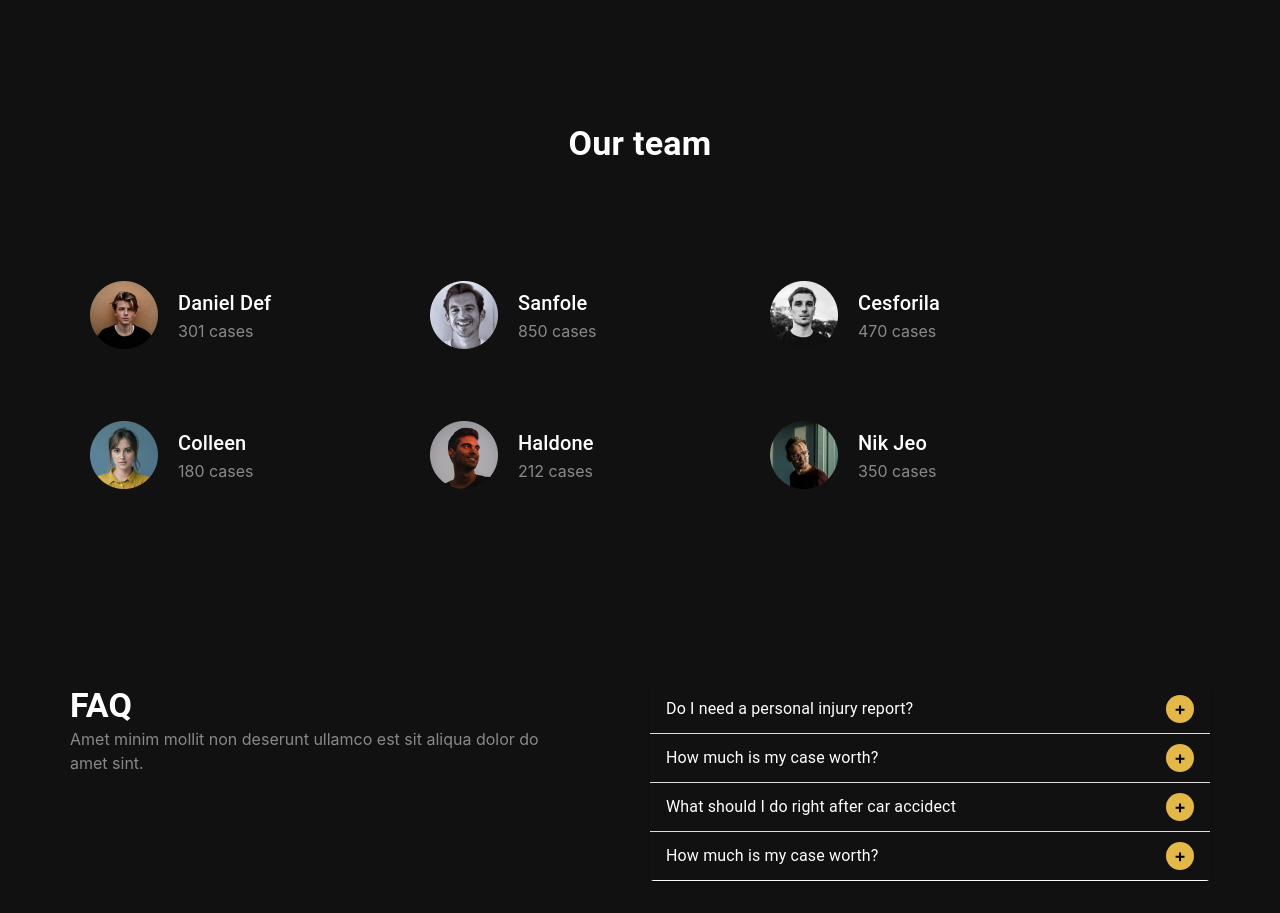
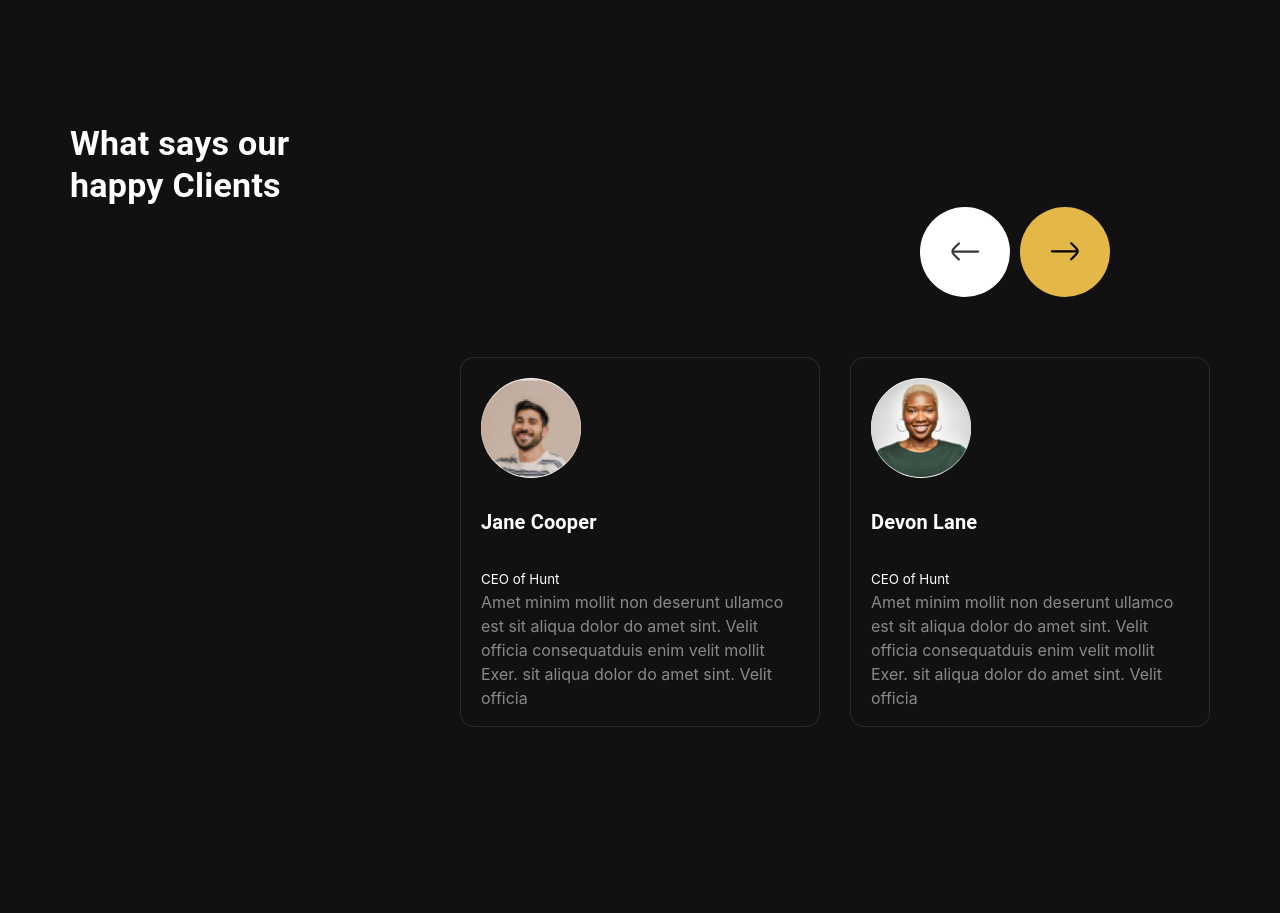
Before and after one commit to saurabhk79/law-firm-landing-page, a React (Create React App) app: page / in a window 1280 px wide. Shown: the part 3080-3993 px from the top of the page. Built offline with nearby package versions, Linux system fonts and the light colour scheme.

Commit message:
review lawfirm

```diff
--- a/src/App.js
+++ b/src/App.js
@@ -8,6 +8,7 @@ import Team from "./components/Team";
 import Faqs from "./components/Faqs";
 import Newsletter from "./components/Newsletter";
 import Footer from "./components/Footer";
+import Reviews from "./components/Reviews";
 
 const App = () => {
   return (
@@ -18,6 +19,7 @@ const App = () => {
         <Intro />
         <Reasons />
         <Practices />
+        <Reviews />
         <Team />
         <Faqs />
         <Newsletter />
--- /dev/null
+++ b/src/components/Reviews/Card.js
@@ -0,0 +1,24 @@
+import { Typography } from "@mui/material";
+import React from "react";
+import styles from "./reviews.module.css";
+
+const Card = ({ name, bgcolor = "#111111", position, image }) => {
+  return (
+    <div className={styles.card} style={{ backgroundColor: bgcolor }}>
+      <div className={styles.cardimg}>
+        <img src={image} alt={name} />
+      </div>
+
+      <Typography variant={"h6"}>{name}</Typography>
+      <small>{position}</small>
+
+      <p className={styles.content}>
+        Amet minim mollit non deserunt ullamco est sit aliqua dolor do amet
+        sint. Velit officia consequatduis enim velit mollit Exer. sit aliqua
+        dolor do amet sint. Velit officia
+      </p>
+    </div>
+  );
+};
+
+export default Card;
--- /dev/null
+++ b/src/components/Reviews/CarouselLeftNavigation.js
@@ -0,0 +1,30 @@
+import React, { useEffect, useState } from "react";
+import { useSwiper } from "swiper/react";
+import styles from "./reviews.module.css";
+import { ReactComponent as LeftArrow } from "../../assets/left.svg";
+
+const CarouselLeftNavigation = () => {
+  const swiper = useSwiper();
+  const [isBeginning, setIsBeginning] = useState(swiper.isBeginning);
+
+  useEffect(() => {
+    swiper.on("slideChange", () => {
+      setIsBeginning(swiper.isBeginning);
+    });
+  }, [isBeginning, swiper, swiper.isBeginning]);
+  return (
+    <div
+      className={styles.leftNavigation}
+      style={{
+        backgroundColor: isBeginning
+          ? "var(--color-white)"
+          : "var(--color-primary)",
+      }}
+      onClick={() => swiper.slidePrev()}
+    >
+      <LeftArrow  />
+    </div>
+  );
+};
+
+export default CarouselLeftNavigation;
--- /dev/null
+++ b/src/components/Reviews/CarouselRightNavigation.js
@@ -0,0 +1,29 @@
+import React, { useEffect, useState } from "react";
+import { useSwiper } from "swiper/react";
+import styles from "./reviews.module.css";
+import { ReactComponent as RightArrow } from "../../assets/right.svg";
+
+const CarouselRightNavigation = () => {
+  const swiper = useSwiper();
+  const [isEnd, setIsEnd] = useState(swiper.isEnd);
+
+  useEffect(() => {
+    swiper.on("slideChange", () => {
+      setIsEnd(swiper.isEnd);
+    });
+  }, [isEnd, swiper, swiper.isEnd]);
+
+  return (
+    <div
+      className={styles.rightNavigation}
+      style={{
+        backgroundColor: isEnd ? "var(--color-white)" : "var(--color-primary)",
+      }}
+      onClick={() => swiper.slideNext()}
+    >
+      <RightArrow />
+    </div>
+  );
+};
+
+export default CarouselRightNavigation;
--- /dev/null
+++ b/src/components/Reviews/index.js
@@ -0,0 +1,48 @@
+import React from "react";
+import { Swiper, SwiperSlide } from "swiper/react";
+import { Navigation } from "swiper/modules";
+import { Typography } from "@mui/material";
+
+import "swiper/css";
+import "swiper/css/navigation";
+import Card from "./Card";
+import styles from "./reviews.module.css";
+
+import review1 from "../../assets/review1.png";
+import review2 from "../../assets/review2.png";
+import review3 from "../../assets/review3.png";
+import CarouselLeftNavigation from "./CarouselLeftNavigation";
+import CarouselRightNavigation from "./CarouselRightNavigation";
+
+const Reviews = () => {
+  return (
+    <div className={styles.reviews}>
+      <Typography variant={"h4"}>
+        What says our <br /> happy Clients
+      </Typography>
+      <Swiper
+        slidesPerView={3}
+        centeredSlides={true}
+        spaceBetween={30}
+        modules={[Navigation]}
+        className={styles.myswiper}
+      >
+        <div className={styles.btns}>
+          <CarouselLeftNavigation />
+          <CarouselRightNavigation />
+        </div>
+        <SwiperSlide>
+          <Card image={review1} position={"CEO of Hunt"} name={"Jane Cooper"} />
+        </SwiperSlide>
+        <SwiperSlide>
+          <Card image={review2} position={"CEO of Hunt"} name={"Devon Lane"} />
+        </SwiperSlide>
+        <SwiperSlide>
+          <Card image={review3} position={"CEO of Hunt"} name={"Robert Fox"} />
+        </SwiperSlide>
+      </Swiper>
+    </div>
+  );
+};
+
+export default Reviews;
--- /dev/null
+++ b/src/components/Reviews/reviews.module.css
@@ -0,0 +1,75 @@
+.myswiper {
+  display: flex;
+  padding-top: 150px;
+}
+
+.reviews {
+  margin-top: 180px;
+  color: white;
+  position: relative;
+}
+
+.btns {
+  display: flex;
+  gap: 10px;
+  position: absolute;
+  right: 100px;
+  top: 0;
+}
+
+.reviews > h4 {
+  font-weight: 600;
+}
+
+.card {
+  border-radius: 14px;
+  border: 1px solid rgba(255, 255, 255, 0.1);
+  padding: 20px;
+  color: white;
+
+  height: 370px;
+  width: 360px;
+}
+
+.card > h6 {
+  font-weight: 600;
+  margin: 28px 0;
+}
+
+.cardimg {
+  width: 100px;
+  height: 100px;
+  background-color: var(--color-white);
+  border-radius: 50%;
+
+  display: flex;
+  align-items: center;
+  justify-content: center;
+}
+
+.content {
+  margin-bottom: 20px;
+  opacity: 50%;
+}
+
+.leftNavigation {
+  width: 90px;
+  height: 90px;
+  border-radius: 50%;
+  cursor: pointer;
+
+  display: flex;
+  align-items: center;
+  justify-content: center;
+}
+
+.rightNavigation {
+  width: 90px;
+  height: 90px;
+  border-radius: 50%;
+  cursor: pointer;
+
+  display: flex;
+  align-items: center;
+  justify-content: center;
+}
```
Also changed, not shown: src/components/Reviews/Topbar.js (added, +21 -0 lines), src/assets/left.svg (added), src/assets/right.svg (added).
